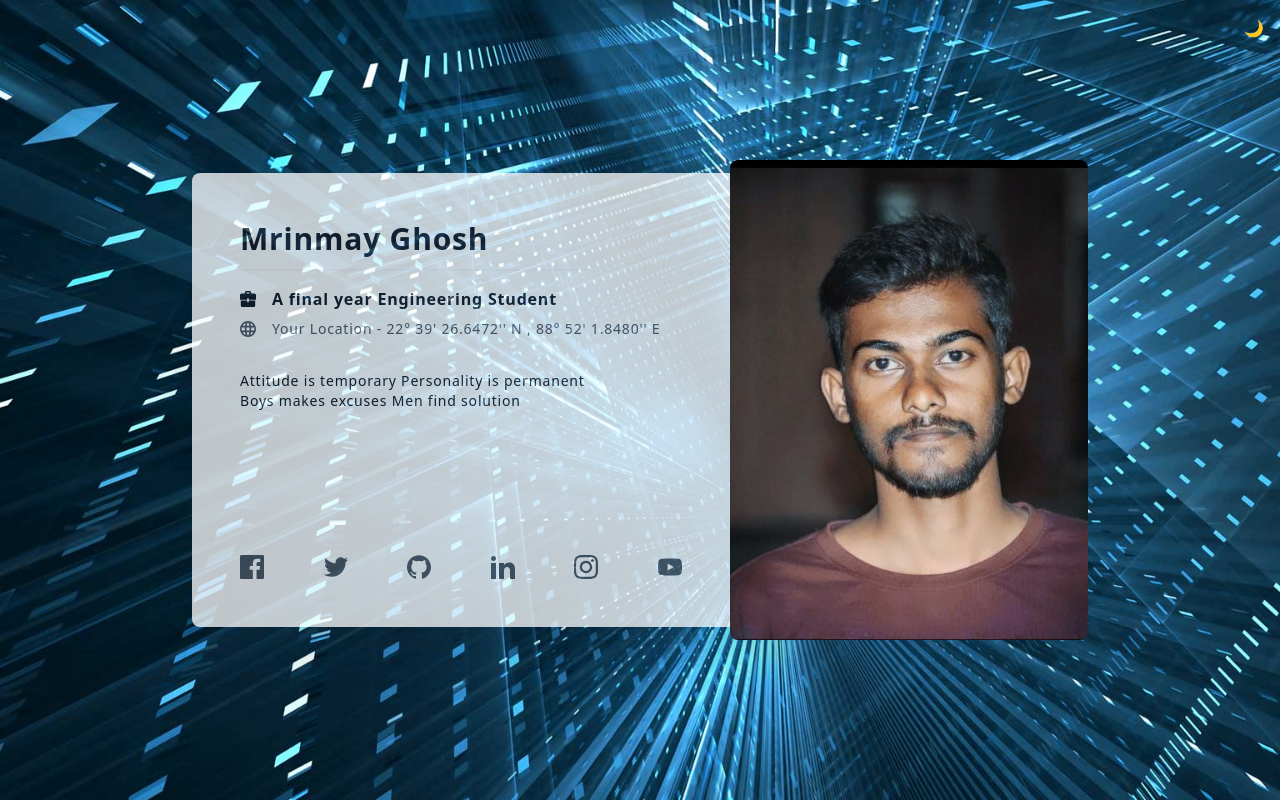
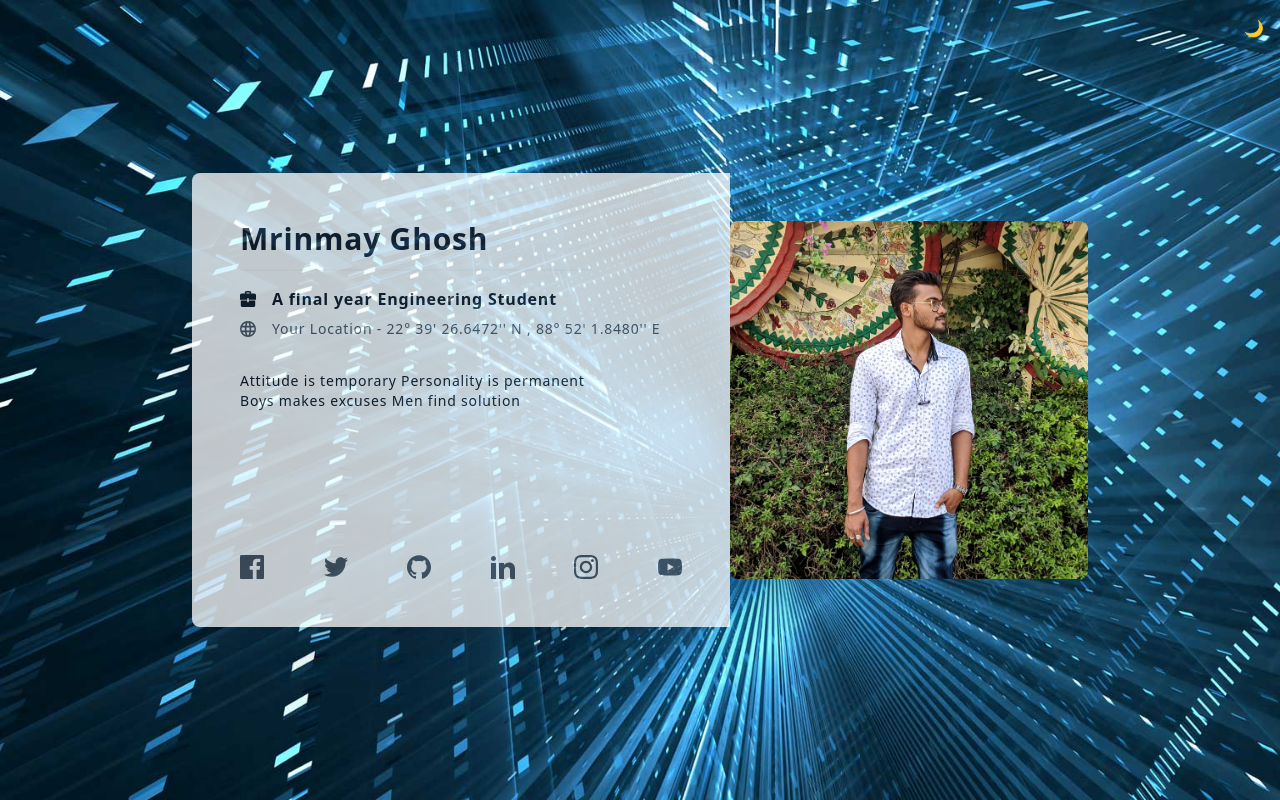
Before and after one commit to mrinmay11131/mrinmayghosh, a plain HTML site: page index.html in a window 1280 px wide. Drawn offline with nearby package versions, Linux system fonts and the light colour scheme; a script that the page names is missing.

Commit message:
Update index.html

```diff
--- a/index.html
+++ b/index.html
@@ -76,7 +76,8 @@ PXL_20210321_083906005_2.jpg')"></div>
 	<!--Img Col-->
 	<div class="w-full lg:w-2/5">
 		<!-- Big profile image for side bar (desktop) -->
-		<img src="babai1.jpg" class="rounded-none lg:rounded-lg shadow-2xl hidden lg:block">
+		<img src="
+PXL_20210321_083906005_2.jpg" class="rounded-none lg:rounded-lg shadow-2xl hidden lg:block">
 		<!-- Image from: http://unsplash.com/photos/MP0IUfwrn0A -->
 
 	</div>
```
